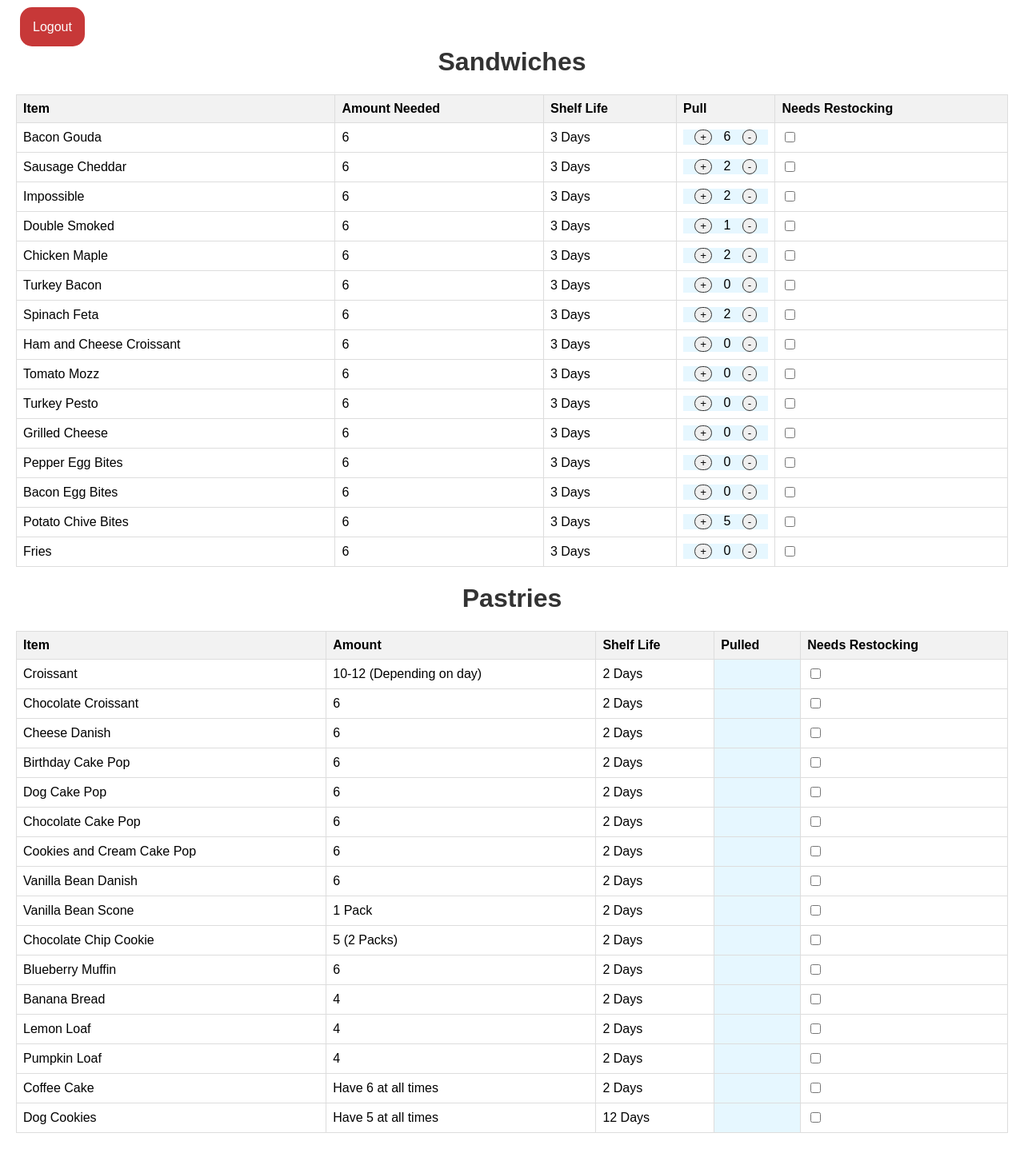
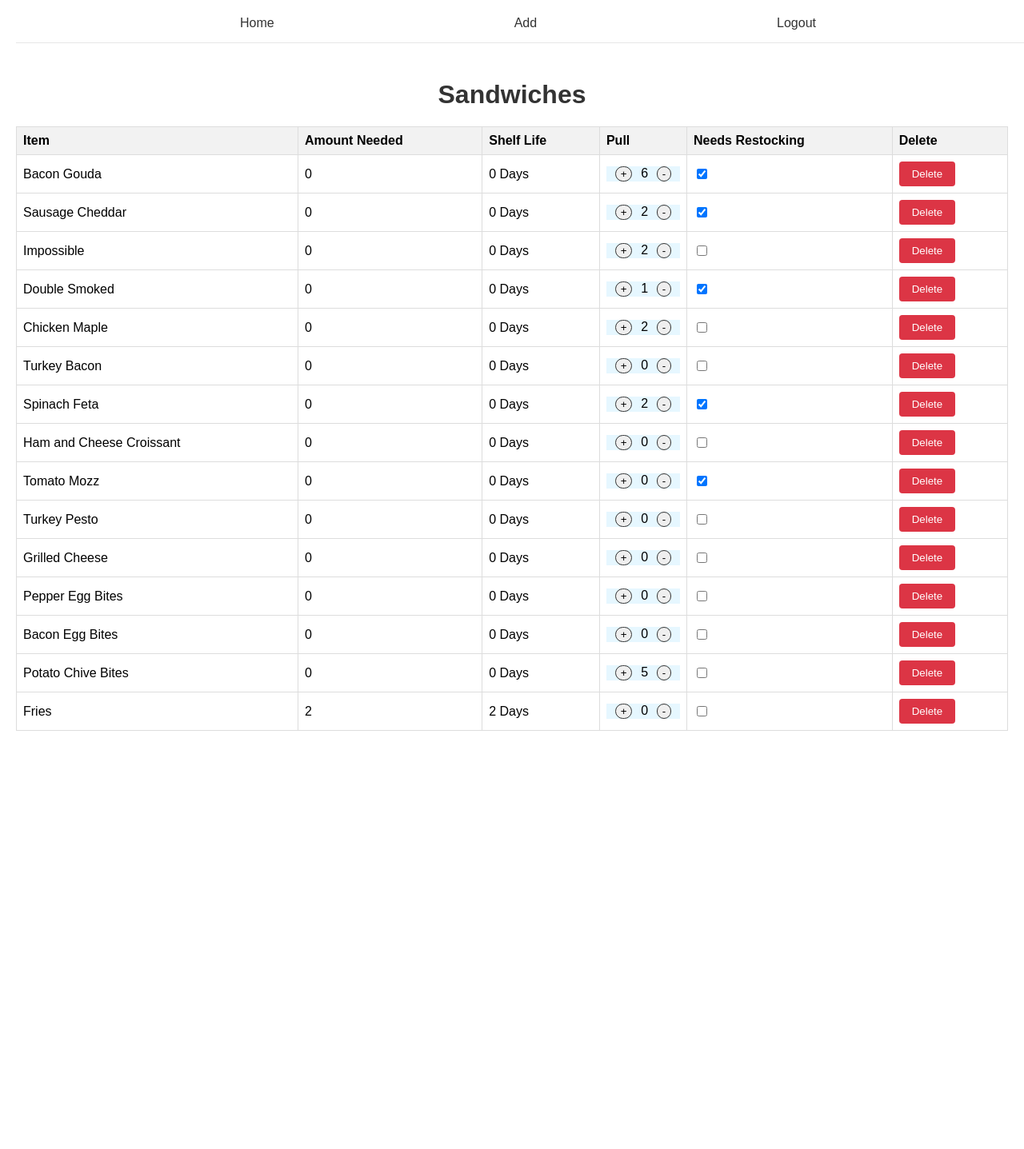
Before and after one commit to alejdp02/Pull, a Django app: page / in a window 1280 px wide. Shown: the whole page at 80% size. After the commit the page ends 914 px from the top, so only its background shows below. Run offline with Django 5.2, Linux system fonts and the light colour scheme; a user stored in the database is signed in; data comes from the database, SQL or seed files in the repository; both versions use the stored data as it was after the commit.

Commit message:
added the add page and the delete button

```diff
--- /dev/null
+++ b/starbucks/templates/base.html
@@ -0,0 +1,64 @@
+<!DOCTYPE html>
+<html lang="en">
+<head>
+    <meta charset="UTF-8">
+    <meta name="viewport" content="width=device-width, initial-scale=1.0">
+    <style>
+
+        .nav {
+            background: #fff;
+            padding: 20px 0;
+            border-bottom: 1px solid #e6e6e6;
+            font-family: "Poppins", sans-serif;
+            font-weight: 300;
+            font-style: normal;
+            display: flex;
+            flex-direction: row;
+            justify-content: space-evenly;
+            width: 100%;
+            position: fixed;
+            padding-bottom: 15px;
+            gap: 20px;
+            z-index: 2;
+            top: 0;
+        }
+
+        .nav div{
+            display: flex;
+            justify-content: center;
+            align-items: center;
+        }
+
+        .nav a {
+            text-decoration: none;
+            color: #333;
+            padding: 0;
+        }
+        .nav a img{
+            height: 30px;
+        }
+        .nav a p{
+            background-color: rgb(211, 57, 57);
+            color: white;
+            border-radius: 50%;
+            margin-left: 32px;
+            width: 20px;
+            height: 20px;
+            display: flex;
+            align-items: center;
+            justify-content: center;
+            position: absolute;
+        }
+    </style>
+<head>
+<body>
+    <nav class="nav">
+        <div><a href="{% url 'home' %}">Home</a></div>
+        <div><a href="{% url 'add_item' %}">Add</a></div>
+        <div><a href="{% url 'logout' %}">Logout</a></div>
+
+    </nav>
+{% block content %}
+{% endblock %}
+
+</body>
--- a/starbucks/templates/index.html
+++ b/starbucks/templates/index.html
@@ -1,10 +1,10 @@
-<!DOCTYPE html>
-<html lang="en">
-<head>
-    <meta charset="UTF-8">
-    <meta name="viewport" content="width=device-width, initial-scale=1.0">
-    <title>Starbucks Pull List</title>
+{% extends 'base.html' %}
+{% block content %}
     <style>
+        h1{
+            margin-top: 50px;
+            padding-top: 50px;
+        }
         table {
             width: 100%;
             border-collapse: collapse;
@@ -105,23 +105,20 @@
             justify-content: space-evenly;
             background-color: #e6f7ff;
         }
-        .logout-div a{
-            position: relative;
-            left: 5px;
-            top: 5px;
-            text-decoration: none;
-            background-color: rgb(199, 56, 56);
-            padding: 16px;
-            border-radius: 15px;
-            color: rgb(252, 252, 252);
+        .button-delete {
+            background-color: #dc3545;
+            color: white;
+            border: none;
+            padding: 0.5rem 1rem;
+            border-radius: 4px;
+            cursor: pointer;
+            transition: background-color 0.3s ease;
         }
-        .logout-div a:hover{
-            cursor: pointer;
-        background-color: #adbed1;
-        border: 1px solid #adbed1;
-        transform: scale(1.05);
-        transform: translateY(2px);
+
+        .button-delete:hover {
+            background-color: #c82333;
         }
+
         /* nuevo codigo */
     </style>
     <script>
@@ -144,7 +141,7 @@
     </script>
 </head>
 <body>
-    <div class="logout-div"><a href="{% url 'logout' %}">Logout</a></div>
+
     <h1>Sandwiches</h1>
     <table>
         <tr>
@@ -153,12 +150,13 @@
             <th>Shelf Life</th>
             <th>Pull</th>
             <th>Needs Restocking</th>
+            <th>Delete</th>
         </tr>
         {% for item in food %}
         <tr>
             <td>{{item.item_name}}</td>
-            <td>6</td>
-            <td>3 Days</td>
+            <td>{{item.amount}}</td>
+            <td>{{item.shelf_life}} Days</td>
             <td>
                 <div class="Pull-div">
                     <form action="{% url 'incrementar_valor' item.id %}" method="post" style="display:inline;">
@@ -171,131 +169,25 @@
                     <button class="buton" type="submit">-</button></form>
                 </div>
             </td>
-            <td><input type="checkbox"></td>
+            <td>
+                <form action="{% url 'restocking' item.id %}" method="post" id="restocking-form-{{ item.id }}">
+                {% csrf_token %}
+                <input type="checkbox" name="check_restocking"
+                       onchange="document.getElementById('restocking-form-{{ item.id }}').submit();"
+                       {% if item.check_restocking %} checked {% endif %}>
+                </form>
+            </td>
+            <td>
+                <form action="{% url 'delete' item.id %}" method="post" style="display:inline;">
+                    {% csrf_token %}
+                    <button type="submit" class="button-delete">Delete</button>
+                </form>
+            </td>
         </tr>
         {% endfor %}
 
     </table>
 
-    <h1>Pastries</h1>
-    <table>
-        <tr>
-            <th>Item</th>
-            <th>Amount</th>
-            <th>Shelf Life</th>
-            <th>Pulled</th>
-            <th>Needs Restocking</th>
-        </tr>
-        <tr>
-            <td>Croissant</td>
-            <td>10-12 (Depending on day)</td>
-            <td>2 Days</td>
-            <td contenteditable="true"></td>
-            <td><input type="checkbox"></td>
-        </tr>
-        <tr>
-            <td>Chocolate Croissant</td>
-            <td>6</td>
-            <td>2 Days</td>
-            <td contenteditable="true"></td>
-            <td><input type="checkbox"></td>
-        </tr>
-        <tr>
-            <td>Cheese Danish</td>
-            <td>6</td>
-            <td>2 Days</td>
-            <td contenteditable="true"></td>
-            <td><input type="checkbox"></td>
-        </tr>
-        <tr>
-            <td>Birthday Cake Pop</td>
-            <td>6</td>
-            <td>2 Days</td>
-            <td contenteditable="true"></td>
-            <td><input type="checkbox"></td>
-        </tr>
-        <tr>
-            <td>Dog Cake Pop</td>
-            <td>6</td>
-            <td>2 Days</td>
-            <td contenteditable="true"></td>
-            <td><input type="checkbox"></td>
-        </tr>
-        <tr>
-            <td>Chocolate Cake Pop</td>
-            <td>6</td>
-            <td>2 Days</td>
-            <td contenteditable="true"></td>
-            <td><input type="checkbox"></td>
-        </tr>
-        <tr>
-            <td>Cookies and Cream Cake Pop</td>
-            <td>6</td>
-            <td>2 Days</td>
-            <td contenteditable="true"></td>
-            <td><input type="checkbox"></td>
-        </tr>
-        <tr>
-            <td>Vanilla Bean Danish</td>
-            <td>6</td>
-            <td>2 Days</td>
-            <td contenteditable="true"></td>
-            <td><input type="checkbox"></td>
-        </tr>
-        <tr>
-            <td>Vanilla Bean Scone</td>
-            <td>1 Pack</td>
-            <td>2 Days</td>
-            <td contenteditable="true"></td>
-            <td><input type="checkbox"></td>
-        </tr>
-        <tr>
-            <td>Chocolate Chip Cookie</td>
-            <td>5 (2 Packs)</td>
-            <td>2 Days</td>
-            <td contenteditable="true"></td>
-            <td><input type="checkbox"></td>
-        </tr>
-        <tr>
-            <td>Blueberry Muffin</td>
-            <td>6</td>
-            <td>2 Days</td>
-            <td contenteditable="true"></td>
-            <td><input type="checkbox"></td>
-        </tr>
-        <tr>
-            <td>Banana Bread</td>
-            <td>4</td>
-            <td>2 Days</td>
-            <td contenteditable="true"></td>
-            <td><input type="checkbox"></td>
-        </tr>
-        <tr>
-            <td>Lemon Loaf</td>
-            <td>4</td>
-            <td>2 Days</td>
-            <td contenteditable="true"></td>
-            <td><input type="checkbox"></td>
-        </tr>
-        <tr>
-            <td>Pumpkin Loaf</td>
-            <td>4</td>
-            <td>2 Days</td>
-            <td contenteditable="true"></td>
-            <td><input type="checkbox"></td>
-        </tr>
-        <tr>
-            <td>Coffee Cake</td>
-            <td>Have 6 at all times</td>
-            <td>2 Days</td>
-            <td contenteditable="true"></td>
-            <td><input type="checkbox"></td>
-        </tr>
-        <tr>
-            <td>Dog Cookies</td>
-            <td>Have 5 at all times</td>
-            <td>12 Days</td>
-            <td contenteditable="true"></td>
-            <td><input type="checkbox"></td>
-        </tr>
-    </table>
+
+
+{% endblock %}
--- a/starbucks/urls.py
+++ b/starbucks/urls.py
@@ -6,7 +6,10 @@ urlpatterns = [
     path('', views.home, name='home'),
     path('incrementar/<int:item_id>', views.incrementar_valor, name='incrementar_valor'),
     path('decrementar/<int:item_id>', views.decrementar_valor, name='decrementar_valor'),
+    path('restocking/<int:item_id>', views.check_needRestocking, name='restocking'),
     path('signin/', views.signin, name='signin'),
     path('logout', views.signout, name='logout'),
     path('signup/', views.signup, name='signup'),
+    path('add_item/', views.add_item, name='add_item'),
+    path('delete/<int:item_id>', views.delete, name='delete'),
 ]
--- a/starbucks/views.py
+++ b/starbucks/views.py
@@ -27,6 +27,17 @@ def decrementar_valor(request, item_id):
     item = Tabla.objects.get(id=item_id)
     if item.pull > 0:
         item.pull -= 1
+        item.save()
+    return redirect('home')
+
+@login_required
+def check_needRestocking(request, item_id):
+    item = get_object_or_404(Tabla, id=item_id)
+    if request.method == 'POST':
+        if 'check_restocking' in request.POST:
+            item.check_restocking = not item.check_restocking
+        else:
+            item.check_restocking = False
         item.save()
     return redirect('home')
 
@@ -70,3 +81,24 @@ def signup(request):
         else:
             error = 'The passwords do not match'
             return render(request, 'signup.html', {'error':error})
+
+
+
+@login_required
+def add_item(request):
+    if request.method == 'GET':
+        return render(request, 'create.html')
+    else:
+        print(request.POST)
+        data = Tabla.objects.create(item_name= request.POST['item_name'], amount= request.POST['amount'],shelf_life= request.POST['shelf_life'],)
+        print('-------', data)
+        data.save()
+        return redirect('home')
+
+
+@login_required
+def delete(request, item_id):
+    item = get_object_or_404(Tabla, id=item_id)
+    if request.method == 'POST':
+        item.delete()
+    return redirect('home')
```
Also changed, not shown: starbucks/templates/create.html (added, +95 -0 lines), db.sqlite3.
